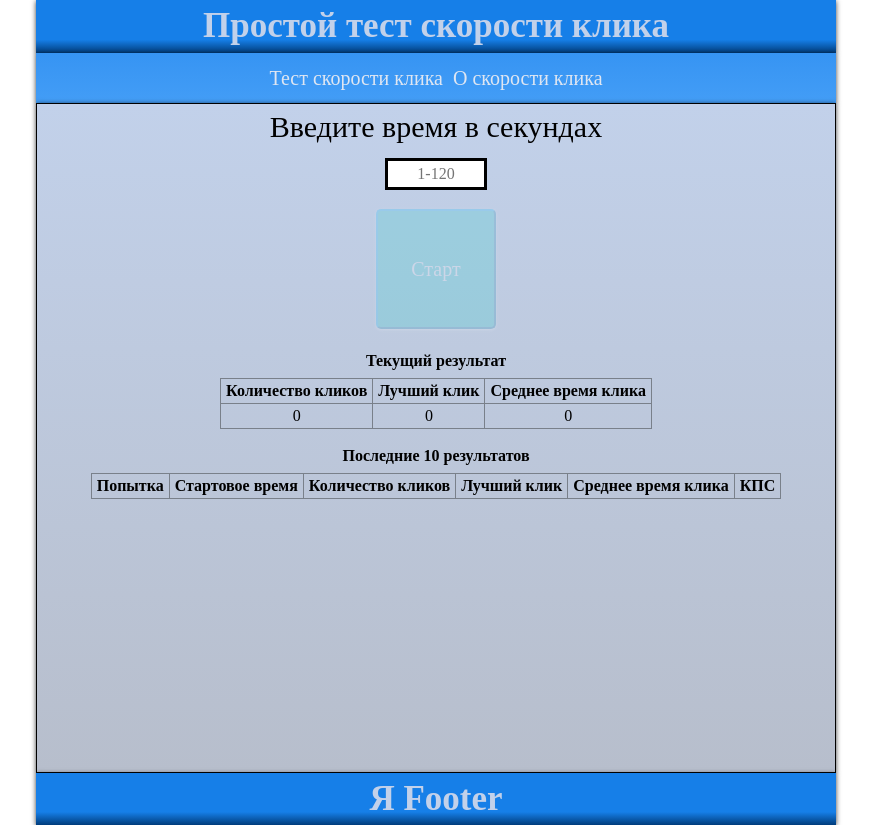
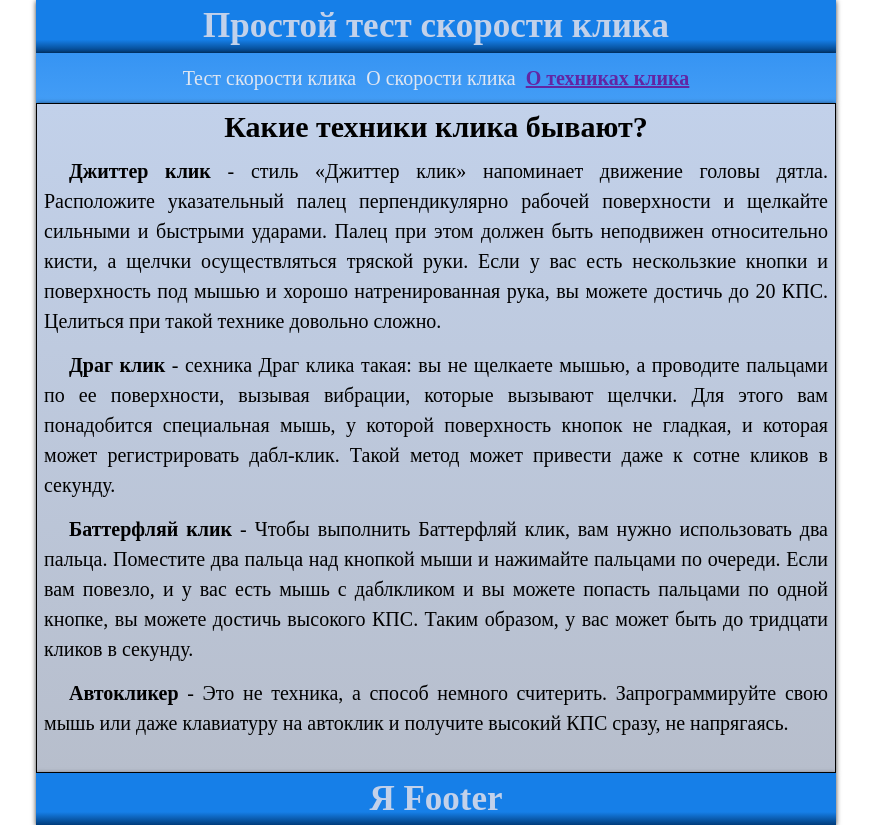
Before and after one commit to ZerruKun/pet-1-click-speed-test, a React (Create React App) app: page /abouttechnics in a window 1280 px wide. Shown: the whole page, without its empty margins (204-1075 px from the left). Built offline with nearby package versions, Linux system fonts and the light colour scheme.

Commit message:
Добавление страницы о техниках клика.

```diff
--- a/src/components/main/Main.jsx
+++ b/src/components/main/Main.jsx
@@ -1,8 +1,9 @@
 import React from 'react'
 import { Route, Routes } from "react-router-dom";
 import Cst from "../../pages/cst/Cst"
-import AboutCst from "../../pages/aboutCst/AboutCst"
+import AboutCps from "../../pages/aboutCps/AboutCps"
 import Navbar from "../navbar/Navbar"
+import AboutTechnics from '../../pages/aboutTechnics/AboutTechnics';
 
 const Main = () => {
   return (
@@ -13,7 +14,8 @@ const Main = () => {
         <Route path="/" element={<Cst />} />
         <Route path="*" element={<Cst />} />
         {/* <Route path="*" element={<NoMatch />} /> */}
-        <Route path="/about" element={<AboutCst />} />
+        <Route path="/aboutcps" element={<AboutCps />} />
+        <Route path="/abouttechnics"  element={<AboutTechnics />} />
       </Routes>
     </div>
   )
--- a/src/components/navbar/Navbar.jsx
+++ b/src/components/navbar/Navbar.jsx
@@ -13,10 +13,17 @@ const Navbar = () => {
           Тест скорости клика
         </NavLink>
       </div>
+      <div className={styles.link}>
+        <NavLink className={({ isActive }) =>
+          isActive ? styles.activeLink : styles.notActiveLink
+        } to="/aboutcps">
+          О скорости клика
+        </NavLink>
+      </div>
       <NavLink className={({ isActive }) =>
-        isActive ? styles.activeLink : styles.notActiveLink
-      } to="/about">
-        О скорости клика
+          isActive ? styles.activeLink : styles.notActiveLink
+        } to="/abouttechnics">
+          О техниках клика
       </NavLink>
     </nav>
   )
--- a/src/pages/aboutCst/AboutCst.jsx
+++ b/src/pages/aboutCps/AboutCps.jsx
@@ -3,8 +3,8 @@ import styles from "../../styles/Pages.module.css"
 
 const AboutCst = () => {
   return (
-    <div div className={styles.general}>
-      {console.log("отрендерился About")}
+    <div className={styles.general}>
+      {console.log("отрендерился AboutCst")}
       <h2>Что такое КПС?</h2>
       <p>Скорость кликов расчитывается в КПС (или CPS) - это сокращенно количество кликов в секунду.</p>
       <p>Если вы - неподготовленный игрок, то для вас будет нормальным результат в 4-6 кликов в секунду.
--- /dev/null
+++ b/src/pages/aboutTechnics/AboutTechnics.jsx
@@ -0,0 +1,31 @@
+import React from 'react'
+import styles from "../../styles/Pages.module.css"
+
+const AboutTechnics = () => {
+  return (
+    <div className={styles.general}>
+        {console.log("отрендерился AboutTechnics")}
+        <h2>Какие техники клика бывают?</h2>
+        <p><b>Джиттер клик</b> - cтиль «Джиттер клик» напоминает движение головы дятла.
+        Расположите указательный палец перпендикулярно рабочей поверхности и щелкайте сильными
+        и быстрыми ударами. Палец при этом должен быть неподвижен относительно кисти, а щелчки
+        осуществляться тряской руки. Если у вас есть нескользкие кнопки и поверхность под мышью
+        и хорошо натренированная рука, вы можете достичь до 20 КПС. Целиться при такой технике
+        довольно сложно.</p>
+        <p><b>Драг клик</b> - cехника Драг клика такая: вы не щелкаете мышью, а проводите
+        пальцами по ее поверхности, вызывая вибрации, которые вызывают щелчки. Для этого вам
+        понадобится специальная мышь, у которой поверхность кнопок не гладкая, и которая может
+        регистрировать дабл-клик. Такой метод может привести даже к сотне кликов в секунду.</p>
+        <p><b>Баттерфляй клик</b> - Чтобы выполнить Баттерфляй клик, вам нужно использовать два
+        пальца. Поместите два пальца над кнопкой мыши и нажимайте пальцами по очереди. Если вам
+        повезло, и у вас есть мышь с даблкликом и вы можете попасть пальцами по одной кнопке,
+        вы можете достичь высокого КПС. Таким образом, у вас может быть до тридцати кликов в
+        секунду.</p>
+        <p><b>Автокликер</b> - Это не техника, а способ немного считерить. Запрограммируйте
+        свою мышь или даже клавиатуру на автоклик и получите высокий КПС сразу,
+        не напрягаясь.</p>
+    </div>
+  )
+}
+
+export default AboutTechnics
```
